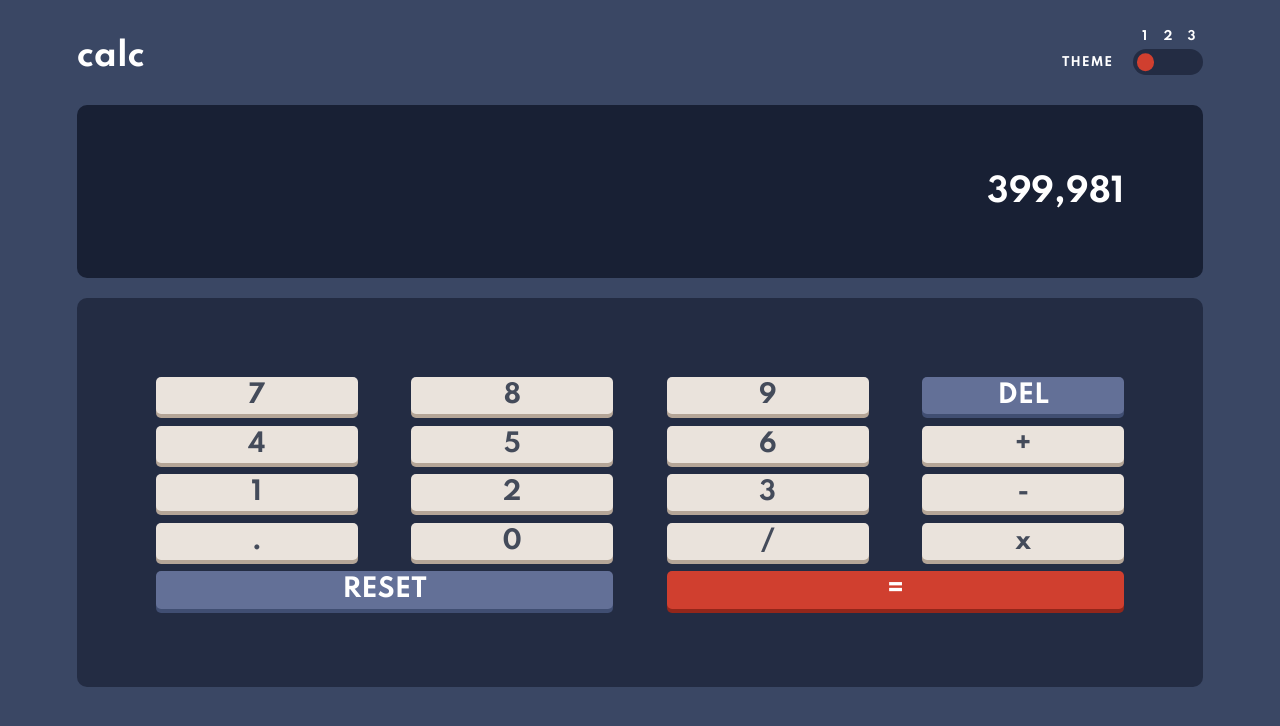
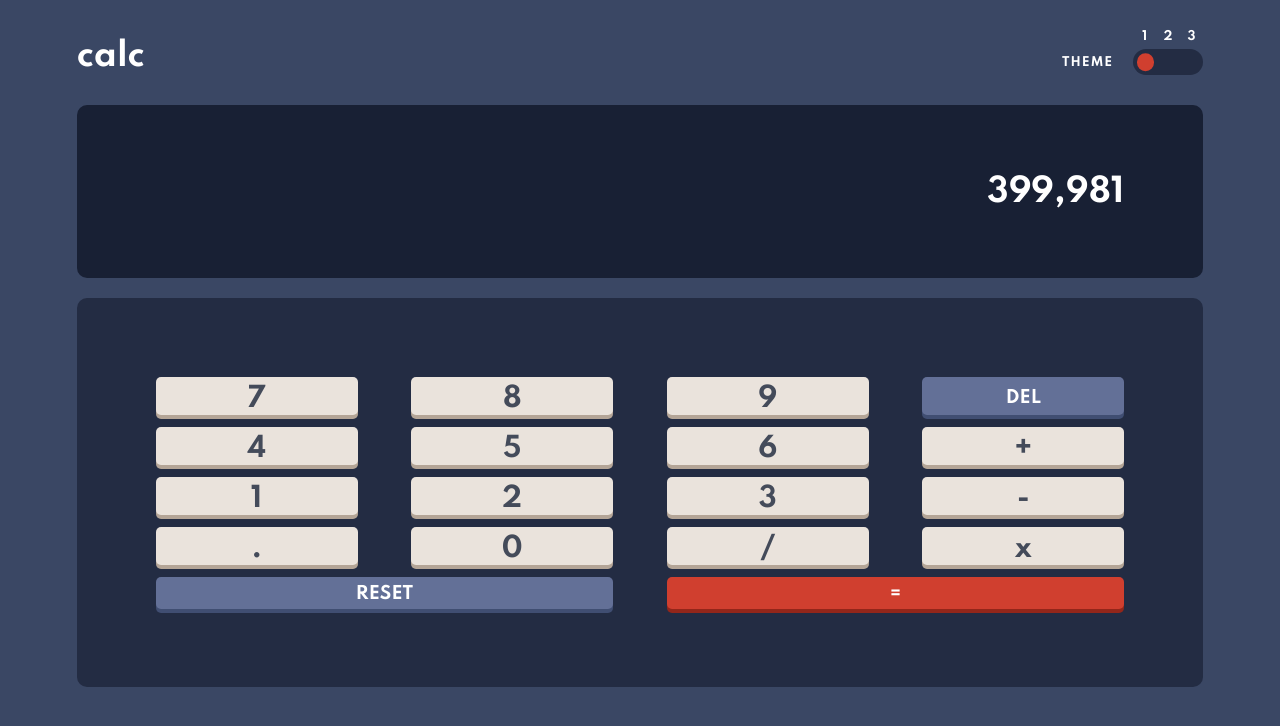
Before and after one commit to Breckles/calculator-app, a React (Create React App) app: page / in a window 1280 px wide. Shown: the top 726 px of the page. Built offline with nearby package versions, Linux system fonts and the light colour scheme.

Commit message:
did some styling

```diff
--- a/src/Themes.css
+++ b/src/Themes.css
@@ -93,7 +93,7 @@
   color: var(--text-dark-color);
 
   font-family: var(--font-family);
-  font-size: 2.5rem;
+  font-size: 2.7rem;
 }
 
 .button.deleteButton,
@@ -101,10 +101,12 @@
   background-color: var(--key-secondary-bg-color);
   box-shadow: 0 4px var(--key-secondary-shadow-color);
   color: var(--text-light-color);
+  font-size: 1.7rem;
 }
 
 .button.evaluateButton {
   background-color: var(--key-tertiary-bg-color);
   box-shadow: 0 4px var(--key-tertiary-shadow-color);
   color: var(--text-light-color);
+  font-size: 1.6rem;
 }
--- a/src/UI/Button.js
+++ b/src/UI/Button.js
@@ -6,7 +6,7 @@ const Button = (props) => {
       type={props.type || 'button'}
       className={`${props.className || ''} ${classes.button} button`}
     >
-      {props.children}
+      <span className={`${classes.content}`}>{props.children}</span>
     </button>
   );
 };
--- a/src/UI/Button.module.css
+++ b/src/UI/Button.module.css
@@ -1,7 +1,8 @@
 .button {
-  display: flex;
-  justify-content: center;
-  align-items: center;
   border: none;
   border-radius: 0.5rem;
 }
+
+.content {
+  vertical-align: sub;
+}
--- a/src/components/CalcButtons/CalcButtons.module.css
+++ b/src/components/CalcButtons/CalcButtons.module.css
@@ -1,6 +1,7 @@
 .calcButtons {
   display: grid;
   grid-template-columns: repeat(4, 1fr);
+  grid-template-rows: repeat(5, 1fr);
   gap: 5% 5.5%;
 }
 
```
